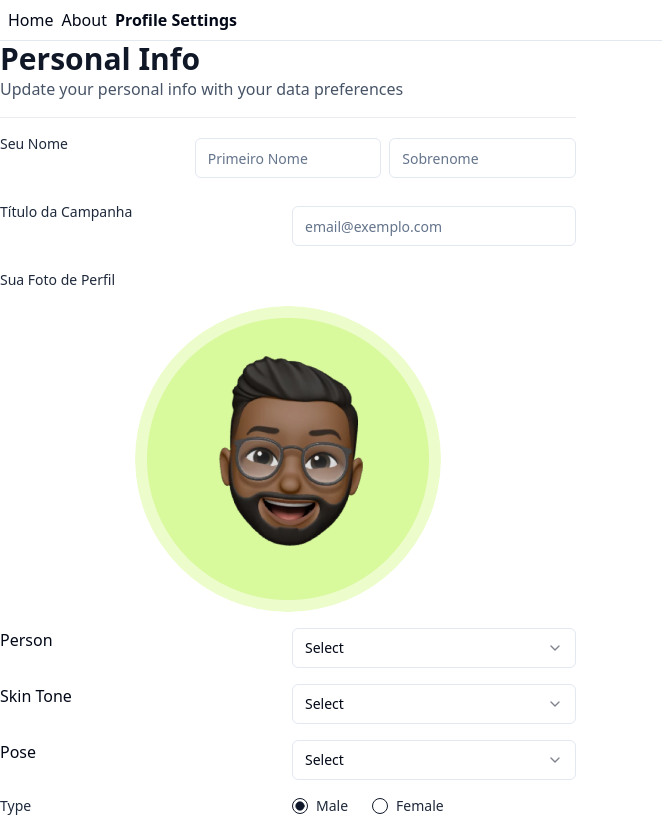
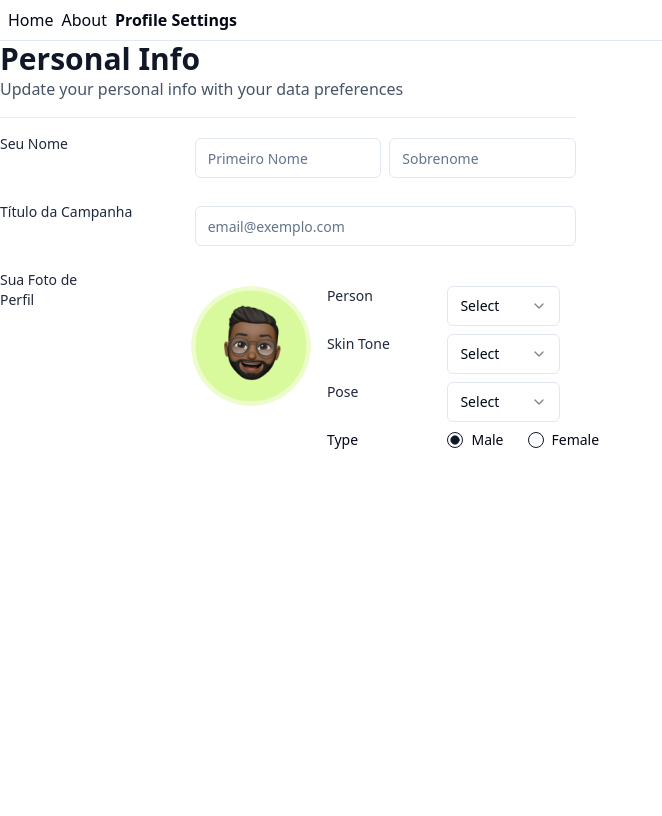
Before and after one commit to Aprender-e-Crescer/crowdfy, a React (Vite) app: page /profile-settings in a window 1280 px wide. Shown: the whole page, without its empty margins (0-662 px from the left). Built offline with nearby package versions, Linux system fonts and the light colour scheme.

Commit message:
Finalizando para pc

```diff
--- a/src/components/ui/personalInfo.tsx
+++ b/src/components/ui/personalInfo.tsx
@@ -48,35 +48,41 @@ export default function PersonalInfo() {
               </div>
             </div>
 
-            <div className="grid grid-cols-2 gap-2 items-center-start">
+            <div className="grid grid-cols-3 gap-2 items-center-start">
               <label
                 htmlFor="tituloCampanha"
                 className="block text-sm font-medium text-[#1E293B]"
               >
                 Título da Campanha
               </label>
+              <div className="col-span-2">
                 <Input
                   id="tituloCampanha"
                   placeholder="email@exemplo.com"
                   className="mt-1"
                 />
               </div>
-
-            <div className="space-y-4">
-              <label className="block text-sm font-medium text-[#1E293B]">
+            </div>
+            <div className="flex gap-x-2 gap-y-0">
+              <div>
+                <label className="flex text-sm font-medium text-[#1E293B]">
                   Sua Foto de Perfil
                 </label>
-
-              <div className="flex justify-center mt-6">
+              </div>
+              <div className="flex items-start space-x-4 ml-24 m-4">
+                <div>
                   <Avatar>
-                  <AvatarImage src="/fotoAvatar.png" className="rounded-full" />
+                    <AvatarImage
+                      src="/fotoAvatar.png"
+                      className="w-40 rounded-full"
+                    />
                   </Avatar>
                 </div>
-
+                <div>
                   <div className="grid grid-cols-2 gap-2 items-center-start">
                     <label
                       htmlFor="person"
-                  className="text-sm-[#1E293B] font-normal"
+                      className="text-sm text-[#1E293B] font-normal"
                     >
                       Person
                     </label>
@@ -90,11 +96,10 @@ export default function PersonalInfo() {
                       </SelectContent>
                     </Select>
                   </div>
-
-              <div className="grid grid-cols-2 gap-2 items-center-start">
+                  <div className="grid grid-cols-2 gap-2 items-center-start mt-2">
                     <label
                       htmlFor="skinTone"
-                  className="text-sm-[#1E293B] font-normal"
+                      className="text-sm text-[#1E293B] font-normal"
                     >
                       Skin Tone
                     </label>
@@ -112,9 +117,11 @@ export default function PersonalInfo() {
                       </SelectContent>
                     </Select>
                   </div>
-
-              <div className="grid grid-cols-2 gap-2 items-center-start">
-                <label htmlFor="pose" className="text-sm-[#1E293B] font-normal">
+                  <div className="grid grid-cols-2 gap-2 items-center-start mt-2">
+                    <label
+                      htmlFor="pose"
+                      className="text-sm text-[#1E293B] font-normal"
+                    >
                       Pose
                     </label>
                     <Select>
@@ -131,9 +138,8 @@ export default function PersonalInfo() {
                       </SelectContent>
                     </Select>
                   </div>
-
-              <div className="grid grid-cols-2 gap-2 items-center-start font-normal text-sm text-[#1E293B]">
-                <label className="block">Type</label>
+                  <div className="grid grid-cols-2 gap-2 items-center-start mt-2 text-sm">
+                    <label className="inline-block">Type</label>
                     <RadioGroup defaultValue="male" className="flex space-x-4">
                       <div className="flex items-center">
                         <RadioGroupItem value="male" id="male" />
@@ -148,6 +154,8 @@ export default function PersonalInfo() {
                         </label>
                       </div>
                     </RadioGroup>
+                  </div>
+                </div>
               </div>
             </div>
           </form>
```
Lines whose indentation alone changed are shown as unchanged.
